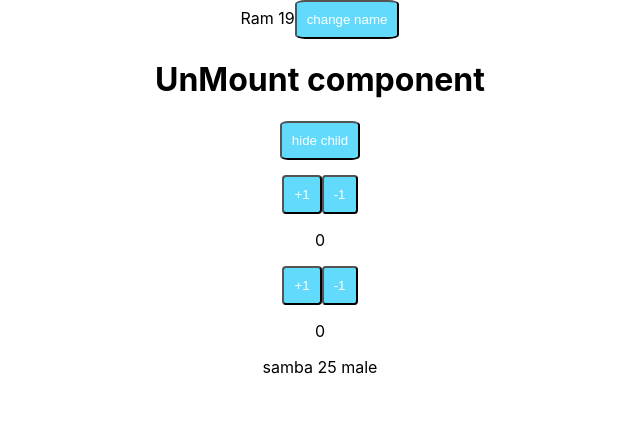
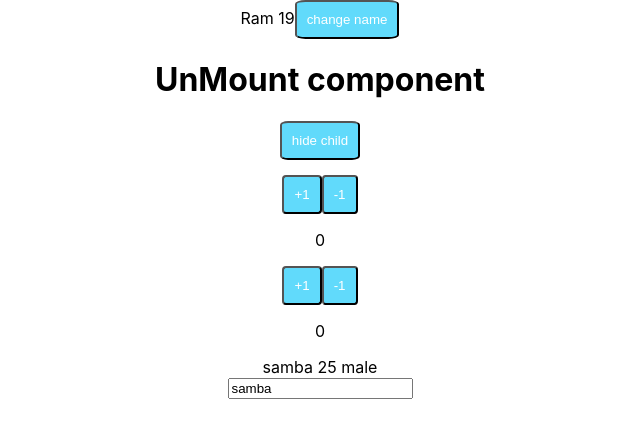
Before and after one commit to dhanyaki/react-training, a React (Create React App) app: page / in a window 1280 px wide. Shown: the top 438 px of the page, without its empty margins (320-960 px from the left). Built offline with nearby package versions, Linux system fonts and the light colour scheme.

Commit message:
state lifting basic example

```diff
--- a/src/Props.js
+++ b/src/Props.js
@@ -1,10 +1,27 @@
-import React from 'react'
+import React, { useState } from "react";
 
 function Props(props) {
-    const {name, age} = props;
+  const [name, setName] = useState("samba");
+  const [age] = useState(25);
   return (
-    <div>{name} {age} {props.gender}</div>
-  )
+    <>
+      <div>
+        {name} {age} {props.gender}
+      </div>
+      <PropChild {...{ name, setName }} />
+    </>
+  );
+}
+function PropChild({ name, setName }) {
+  return (
+    <input
+      name="name"
+      value={name}
+      onChange={(e) => {
+        setName(e.target.value);
+      }}
+    />
+  );
 }
 
-export default Props
+export default Props;
```
